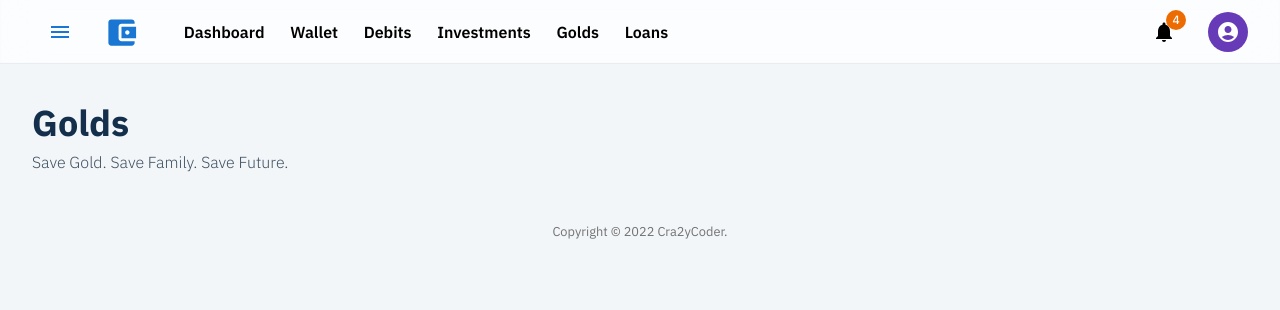
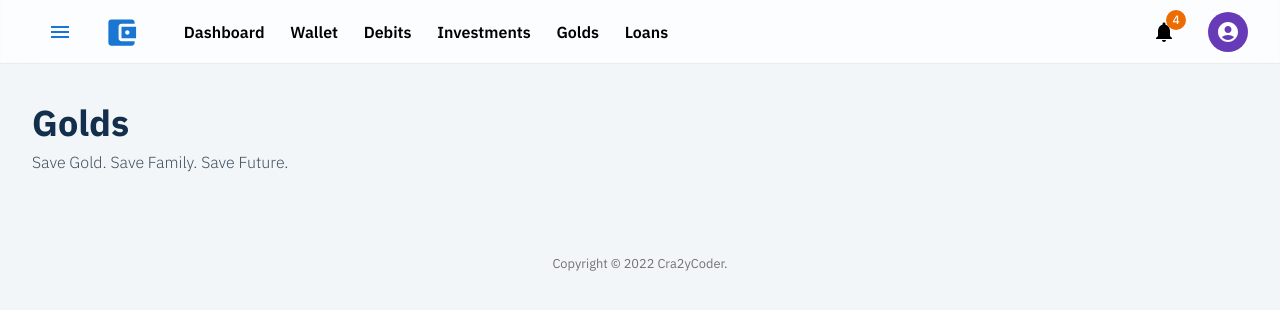
Before and after one commit to cra2ycoder/my-finance, a Next.js app: page /golds in a window 1280 px wide. Shown: the top 310 px of the page. Built offline with nearby package versions, Linux system fonts and the light colour scheme.

Commit message:
pagetitle ui updates

```diff
--- a/components/PageTitle/PageTitle.tsx
+++ b/components/PageTitle/PageTitle.tsx
@@ -4,8 +4,16 @@ import Typography from '@mui/material/Typography'
 
 function PageTitle(props: any) {
   const { title, desc, children } = props
+
   return (
-    <Box width="50%" className="page-title">
+    <Box
+      width="100%"
+      className="page-title"
+      display="flex"
+      justifyContent="space-between"
+      marginBottom="1rem"
+    >
+      <Box>
         <Typography
           sx={{
             fontSize: '4.5vh',
@@ -25,7 +33,8 @@ function PageTitle(props: any) {
         >
           {desc}
         </Typography>
-      {children}
+      </Box>
+      <Box>{children}</Box>
     </Box>
   )
 }
```
Lines whose indentation alone changed are shown as unchanged.
